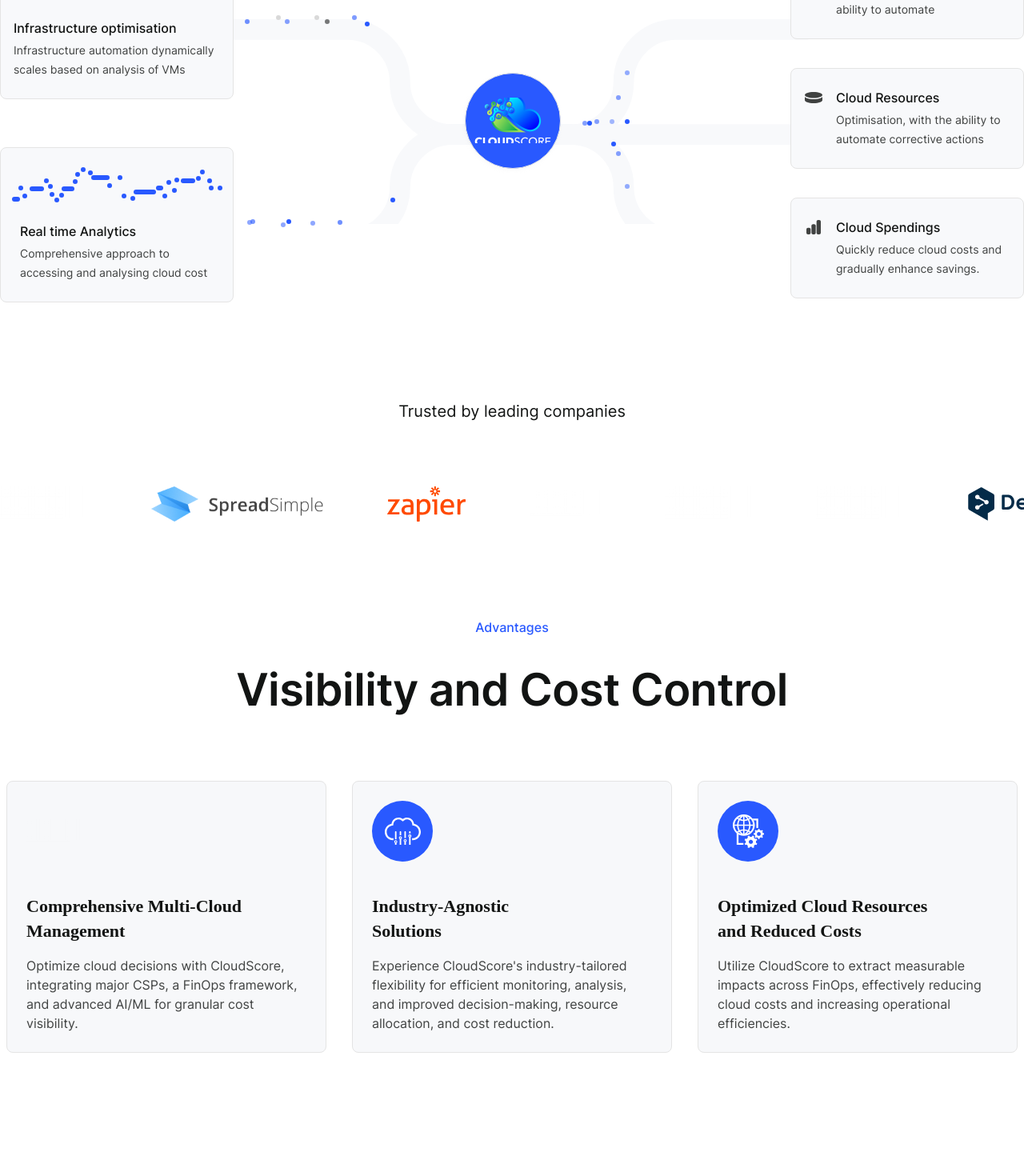
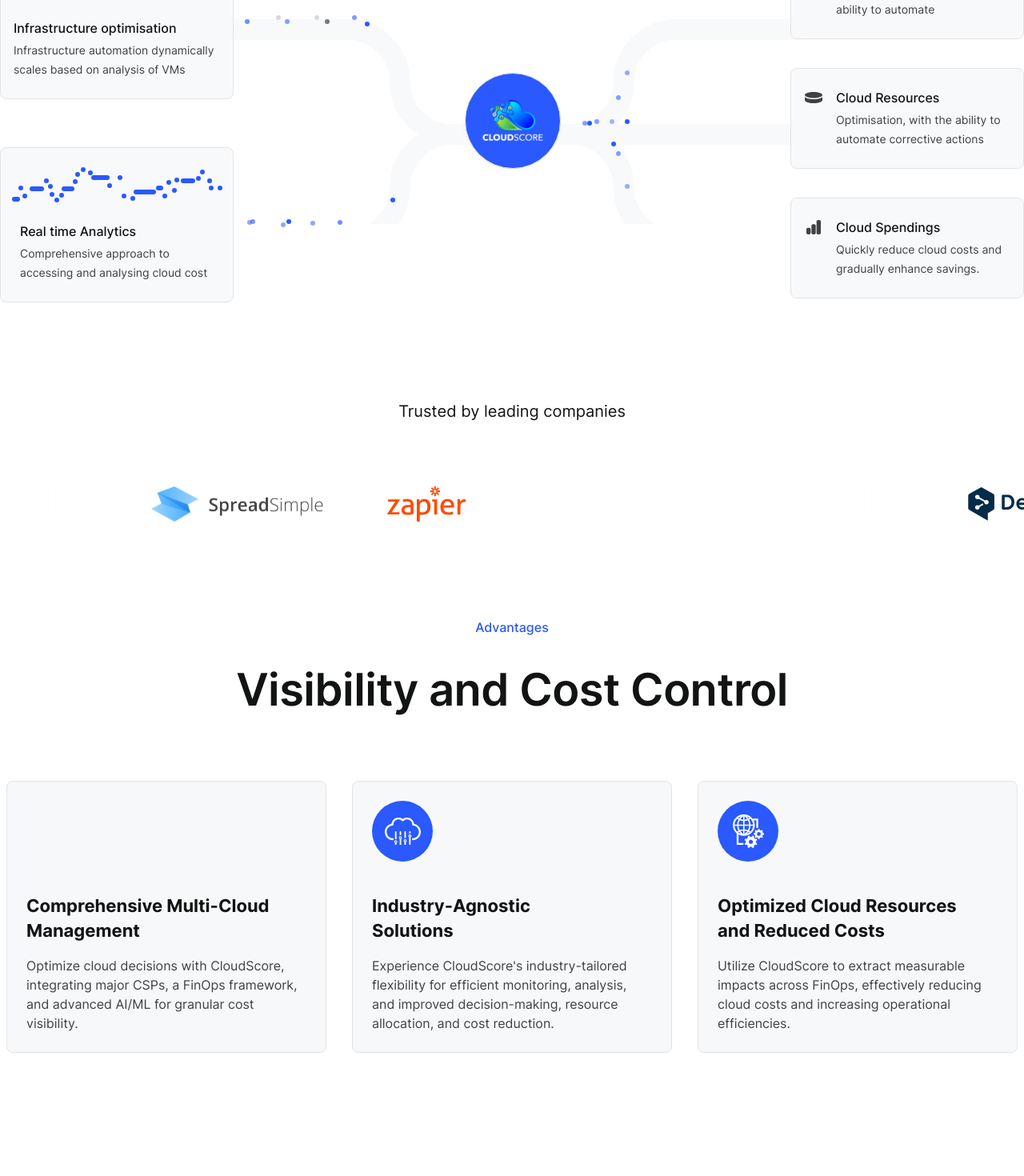
Before and after one commit to Shravankumar1989/CloudScore-React, a React (Create React App) app: page /solutions in a window 1280 px wide. Shown: the part 560-2030 px from the top of the page at 80% size. Built offline with nearby package versions, Linux system fonts and the light colour scheme.

Commit message:
change fonts

```diff
--- a/src/components/Footer/index.jsx
+++ b/src/components/Footer/index.jsx
@@ -20,7 +20,7 @@
                   <div className="flex flex-col gap-6 items-start justify-start w-auto">
                     <Img
                       className="h-12 md:h-auto object-cover w-16 sm:w-full"
-                      src="images/img_denlogoprode_48x64.png"
+                      src="images/img_denlogoprode_48x64.svg"
                       alt="denlogoprode_One"
                     />
                     <Text
--- a/src/pages/Home.jsx
+++ b/src/pages/Home.jsx
@@ -52,7 +52,7 @@
                               alt="oracle"
                             />
                             <Img
-                              className="h-[104px] md:h-auto md:ml-[0] ml-[163px] object-cover"
+                              className="h-[104px] md:h-auto md:ml-[0] ml-[200px] object-cover"
                               src="images/img_azure.png"
                               alt="azure"
                             />
@@ -110,11 +110,13 @@
                               </div>
                             </div>
                           </div>
-                          <Img
-                            className="h-[100px] md:ml-[0] ml-[252px]"
-                            src="images/img_google.svg"
-                            alt="google"
-                          />
+                          <div className="flex md:flex-col flex-row md:gap-5 items-start justify-start w-full">
+                            <Img
+                              className="h-[100px] md:ml-[0] ml-[290px]"
+                              src="images/img_google.svg"
+                              alt="google"
+                            />
+                            </div>
                         </div>
                       </div>
                       <div className="absolute bottom-[10%] flex flex-col md:gap-10 gap-[157px] justify-start left-[11%] w-[65%]">
@@ -145,7 +147,7 @@
                             />
                             <div className="flex flex-row items-start justify-evenly w-full">
                               <div className="h-[122px] relative w-[94%]">
-                                <div className="absolute bg-white-A700 flex flex-col h-full inset-y-[0] items-center justify-start my-auto p-[9px] right-[0] rounded-[16px] shadow-bs w-[95%]">
+                                <div className="absolute bg-white-A700 flex flex-col h-full inset-y-[0] items-center justify-start my-auto p-[9px] right-[19px] rounded-[16px] shadow-bs w-[95%]">
                                   <div className="flex flex-col gap-2.5 items-center justify-start my-[7px] w-auto">
                                     <Img
                                       className="h-8 md:h-auto object-cover w-8"
@@ -451,7 +453,7 @@
                   <div className="flex flex-col gap-4 items-start justify-start w-full">
                     <Text
                       className="leading-[31.00px] max-w-[244px] md:max-w-full text-[22px] text-gray-900 sm:text-lg md:text-xl"
-                      size="txtCircularStdBold22"
+                      size="txtInterBold20"
                     >
                       <>
                         Generate Savings <br />
@@ -479,7 +481,7 @@
                   <div className="flex flex-col gap-4 items-start justify-start w-full">
                     <Text
                       className="leading-[31.00px] max-w-[244px] md:max-w-full text-[22px] text-gray-900 sm:text-lg md:text-xl"
-                      size="txtCircularStdBold22"
+                      size="txtInterBold20"
                     >
                       <>
                         Continual Efficiency <br />
@@ -508,7 +510,7 @@
                   <div className="flex flex-col gap-4 items-start justify-start w-full">
                     <Text
                       className="leading-[31.00px] max-w-[244px] md:max-w-full text-[22px] text-gray-900 sm:text-lg md:text-xl"
-                      size="txtCircularStdBold22"
+                      size="txtInterBold20"
                     >
                       Enhanced Accuracy and Productivity
                     </Text>
@@ -533,7 +535,7 @@
                   <div className="flex flex-col gap-4 items-start justify-start w-full">
                     <Text
                       className="leading-[31.00px] max-w-[244px] md:max-w-full text-[22px] text-gray-900 sm:text-lg md:text-xl"
-                      size="txtCircularStdBold22"
+                      size="txtInterBold20"
                     >
                       <>
                         Actionable Insights
@@ -880,7 +882,7 @@
               <div className="bg-blue-A700 flex flex-col items-start justify-start max-w-[1440px] md:px-10 sm:px-5 px-[88px] py-[120px] rounded-lg w-full">
                 <div className="relative w-full">
                   <Text
-                    className="leading-[48.00px] max-w-[1088px] md:max-w-full mx-auto sm:text-4xl md:text-[38px] text-[40px] text-white-A700 tracking-[-0.40px]"
+                    className="leading-[48.00px] md:max-w-full mx-auto sm:text-4xl md:text-[38px] text-[40px] text-white-A700 tracking-[-0.40px]"
                     size="txtInterBold40"
                   >
                     <>
@@ -889,6 +891,7 @@
                     </>
                   </Text>
                   <Button
+                    style={{marginTop:'30px'}}
                     className="!text-gray-900 cursor-pointer font-semibold min-w-[142px] mt-auto text-base text-center"
                     shape="round"
                     color="white_A700"
@@ -900,7 +903,7 @@
                   </Button>
                   <Img
                     className="absolute h-48 inset-y-[0] my-auto object-cover right-[0] w-[331px] md:w-full"
-                    src="images/img_denlogoprode_48x64.png"
+                    src="images/img_denlogoprode_48x64.svg"
                     alt="denlogoprode_Three"
                   />
                 </div>
@@ -1082,7 +1085,7 @@
                     <div className="flex flex-col gap-4 items-start justify-start w-full">
                       <Text
                         className="text-[22px] text-gray-900 sm:text-lg md:text-xl w-full"
-                        size="txtCircularStdBold22"
+                        size="txtInterBold20"
                       >
                         Cloud Providers
                       </Text>
@@ -1105,7 +1108,7 @@
                     <div className="flex flex-col gap-4 items-start justify-start w-full">
                       <Text
                         className="text-[22px] text-gray-900 sm:text-lg md:text-xl w-full"
-                        size="txtCircularStdBold22"
+                        size="txtInterBold20"
                       >
                         Skilled Professionals
                       </Text>
@@ -1141,7 +1144,7 @@
                     <div className="flex flex-col gap-4 items-start justify-start w-full">
                       <Text
                         className="text-[22px] text-gray-900 sm:text-lg md:text-xl w-full"
-                        size="txtCircularStdBold22"
+                        size="txtInterBold20"
                       >
                         Satisfaction Rate
                       </Text>
@@ -1172,7 +1175,7 @@
                     <div className="flex flex-col gap-4 items-start justify-start w-full">
                       <Text
                         className="text-[22px] text-gray-900 sm:text-lg md:text-xl w-full"
-                        size="txtCircularStdBold22"
+                        size="txtInterBold20"
                       >
                         Analized expenses
                       </Text>
@@ -1377,7 +1380,7 @@
                       <div className="flex flex-col gap-6 items-start justify-start w-auto">
                         <Img
                           className="h-12 md:h-auto object-cover w-16 sm:w-full"
-                          src="images/img_denlogoprode_48x64.png"
+                          src="images/img_denlogoprode_48x64.svg"
                           alt="denlogoprode_Two"
                         />
                         <Text
--- a/src/pages/Solutions/index.jsx
+++ b/src/pages/Solutions/index.jsx
@@ -88,7 +88,7 @@
                   <div className="bg-blue-A700 border border-gray-300 border-solid flex flex-col h-[120px] items-center justify-start p-2.5 rounded-[50%] shadow-bs w-[120px]">
                     <Img
                       className="h-[57px] md:h-auto my-5 object-cover w-[98%]"
-                      src="images/img_denlogoprode_48x64.png"
+                      src="images/img_denlogoprode_48x64.svg"
                       alt="denlogoprode_One"
                     />
                   </div>
@@ -332,7 +332,7 @@
                   <div className="flex flex-col gap-4 items-start justify-start w-full">
                     <Text
                       className="leading-[31.00px] max-w-[352px] md:max-w-full text-[22px] text-gray-900 sm:text-lg md:text-xl"
-                      size="txtCircularStdBold22"
+                      size="txtInterBold20"
                     >
                       Comprehensive Multi-Cloud Management
                     </Text>
@@ -357,7 +357,7 @@
                   <div className="flex flex-col gap-4 items-start justify-start w-full">
                     <Text
                       className="leading-[31.00px] max-w-[352px] md:max-w-full text-[22px] text-gray-900 sm:text-lg md:text-xl"
-                      size="txtCircularStdBold22"
+                      size="txtInterBold20"
                     >
                       <>
                         Industry-Agnostic <br />
@@ -388,7 +388,7 @@
                   <div className="flex flex-col gap-4 items-start justify-start w-full">
                     <Text
                       className="leading-[31.00px] max-w-[352px] md:max-w-full text-[22px] text-gray-900 sm:text-lg md:text-xl"
-                      size="txtCircularStdBold22"
+                      size="txtInterBold20"
                     >
                       <>
                         Optimized Cloud Resources <br />
@@ -676,8 +676,8 @@
             <div className="flex flex-col items-center justify-start max-w-[1440px] py-[120px] w-full">
               <div className="bg-blue-A700 flex flex-col items-start justify-start max-w-[1440px] md:px-10 sm:px-5 px-[88px] py-[120px] rounded-lg w-full">
                 <div className="relative w-full">
-                  <Text
-                    className="leading-[48.00px] max-w-[1088px] md:max-w-full mx-auto sm:text-4xl md:text-[38px] text-[40px] text-white-A700 tracking-[-0.40px]"
+                <Text
+                    className="leading-[48.00px] md:max-w-full mx-auto sm:text-4xl md:text-[38px] text-[40px] text-white-A700 tracking-[-0.40px]"
                     size="txtInterBold40"
                   >
                     <>
@@ -686,6 +686,7 @@
                     </>
                   </Text>
                   <Button
+                    style={{marginTop:'30px'}}
                     className="!text-gray-900 cursor-pointer font-semibold min-w-[142px] mt-auto text-base text-center"
                     shape="round"
                     color="white_A700"
@@ -696,8 +697,8 @@
                     Book a Demo
                   </Button>
                   <Img
-                    className="absolute h-48 inset-y-[0] my-auto object-cover right-[0] w-[331px] md:w-full"
-                    src="images/img_denlogoprode_48x64.png"
+                    className="absolute h-47 inset-y-[0] my-auto object-cover right-[0] w-[331px] md:w-full"
+                    src="images/img_denlogoprode_48x64.svg"
                     alt="denlogoprode_Three"
                   />
                 </div>
--- a/src/pages/WhyCS/index.jsx
+++ b/src/pages/WhyCS/index.jsx
@@ -500,7 +500,7 @@
             <div className="bg-blue-A700 flex flex-col items-start justify-start max-w-[1264px] mx-auto md:px-5 px-[88px] py-[120px] rounded-lg w-full">
               <div className="relative w-full">
                 <Text
-                  className="leading-[48.00px] max-w-[1088px] md:max-w-full mx-auto sm:text-4xl md:text-[38px] text-[40px] text-white-A700 tracking-[-0.40px]"
+                  className="leading-[48.00px] md:max-w-full mx-auto sm:text-4xl md:text-[38px] text-[40px] text-white-A700 tracking-[-0.40px]"
                   size="txtInterBold40"
                 >
                   <>
@@ -509,6 +509,7 @@
                   </>
                 </Text>
                 <Button
+                  style={{marginTop:'30px'}}
                   className="!text-gray-900 cursor-pointer font-semibold min-w-[142px] mt-auto text-base text-center"
                   shape="round"
                   color="white_A700"
@@ -520,7 +521,7 @@
                 </Button>
                 <Img
                   className="absolute h-48 inset-y-[0] my-auto object-cover right-[0] w-[331px] md:w-full"
-                  src="images/img_denlogoprode_48x64.png"
+                  src="images/img_denlogoprode_48x64.svg"
                   alt="denlogoprode_One"
                 />
               </div>
@@ -540,7 +541,7 @@
                       <div className="flex flex-col gap-6 items-start justify-start w-auto">
                         <Img
                           className="h-12 md:h-auto object-cover w-16 sm:w-full"
-                          src="images/img_denlogoprode_48x64.png"
+                          src="images/img_denlogoprode_48x64.svg"
                           alt="denlogoprode_Two"
                         />
                         <Text
```
Also changed, not shown: src/pages/AboutUs/index.jsx (+4 -4 lines), public/images/img_denlogoprode_48x64.png (deleted), public/images/img_denlogoprode_48x64.svg (added).
